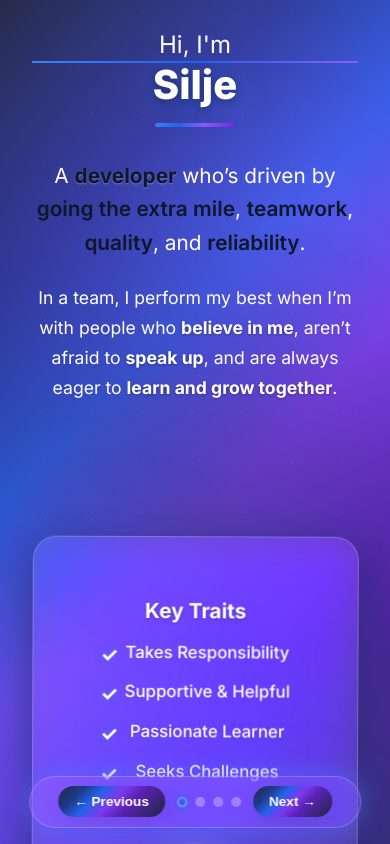
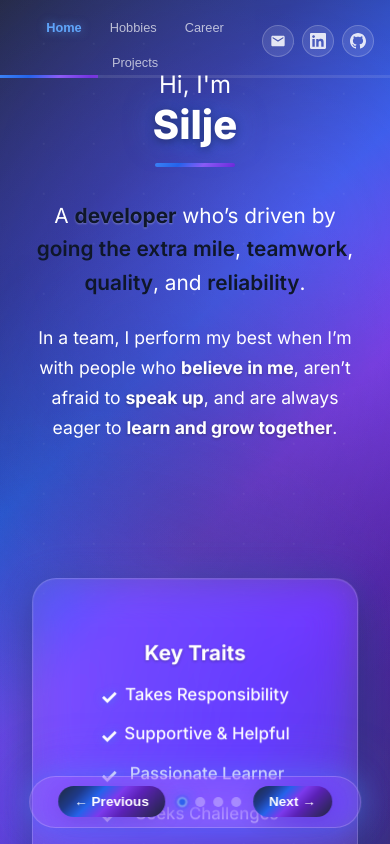
Before and after one commit to siljehtangen/portfolio, a Vue app: page / in a window 390 px wide. Built offline with nearby package versions, Linux system fonts and the light colour scheme.

Commit message:
feat: add navbar

```diff
--- a/src/App.vue
+++ b/src/App.vue
@@ -1,5 +1,7 @@
 <template>
   <div class="app-container">
+    <Navbar :current-step="step" @goto="goToStep" />
+
     <Transition name="fade" mode="out-in">
       <component :is="components[step]" :key="step" />
     </Transition>
@@ -21,11 +23,18 @@
 import Career from '@/components/MyCareer.vue'
 import Projects from '@/components/MyProjects.vue'
 import Navigation from '@/components/MyNavigation.vue'
+import Navbar from '@/components/MyNavbar.vue'
 
 const step = ref(0)
 const components = [Intro, Hobbies, Career, Projects]
 
-function nextStep() { step.value = (step.value + 1) % components.length }
-function prevStep() { step.value = step.value > 0 ? step.value - 1 : 0 }
-function goToStep(index: number) { step.value = index }
+function nextStep() {
+  step.value = (step.value + 1) % components.length
+}
+function prevStep() {
+  step.value = step.value > 0 ? step.value - 1 : 0
+}
+function goToStep(index: number) {
+  step.value = index
+}
 </script>
--- /dev/null
+++ b/src/components/MyNavbar.vue
@@ -0,0 +1,101 @@
+<template>
+  <nav class="navbar" :class="{ scrolled: isScrolled }">
+    <div class="navbar-container">
+      <div class="navbar-links">
+        <button
+          v-for="(section, index) in sections"
+          :key="index"
+          :class="['nav-link', { active: currentStep === index }]"
+          @click="goToSection(index)"
+          :aria-label="section"
+        >
+          <span class="nav-label">{{ section }}</span>
+          <span class="nav-indicator"></span>
+        </button>
+      </div>
+
+      <div class="navbar-social">
+        <a
+          href="mailto:siljehtangen@outlook.com"
+          class="social-link"
+          aria-label="Email"
+          title="Send me an email"
+        >
+          <svg class="social-icon" viewBox="0 0 24 24" fill="currentColor">
+            <path
+              d="M20 4H4c-1.1 0-1.99.9-1.99 2L2 18c0 1.1.9 2 2 2h16c1.1 0 2-.9 2-2V6c0-1.1-.9-2-2-2zm0 4l-8 5-8-5V6l8 5 8-5v2z"
+            />
+          </svg>
+        </a>
+        <a
+          href="https://www.linkedin.com/in/siljehtangen"
+          target="_blank"
+          rel="noopener noreferrer"
+          class="social-link"
+          aria-label="LinkedIn"
+          title="Get in touch on LinkedIn"
+        >
+          <svg class="social-icon" viewBox="0 0 24 24" fill="currentColor">
+            <path
+              d="M20.447 20.452h-3.554v-5.569c0-1.328-.027-3.037-1.852-3.037-1.853 0-2.136 1.445-2.136 2.939v5.667H9.351V9h3.414v1.561h.046c.477-.9 1.637-1.85 3.37-1.85 3.601 0 4.267 2.37 4.267 5.455v6.286zM5.337 7.433c-1.144 0-2.063-.926-2.063-2.065 0-1.138.92-2.063 2.063-2.063 1.14 0 2.064.925 2.064 2.063 0 1.139-.925 2.065-2.064 2.065zm1.782 13.019H3.555V9h3.564v11.452zM22.225 0H1.771C.792 0 0 .774 0 1.729v20.542C0 23.227.792 24 1.771 24h20.451C23.2 24 24 23.227 24 22.271V1.729C24 .774 23.2 0 22.222 0h.003z"
+            />
+          </svg>
+        </a>
+        <a
+          href="https://github.com/siljehtangen"
+          target="_blank"
+          rel="noopener noreferrer"
+          class="social-link"
+          aria-label="GitHub"
+          title="View my GitHub"
+        >
+          <svg class="social-icon" viewBox="0 0 24 24" fill="currentColor">
+            <path
+              d="M12 0c-6.626 0-12 5.373-12 12 0 5.302 3.438 9.8 8.207 11.387.599.111.793-.261.793-.577v-2.234c-3.338.726-4.033-1.416-4.033-1.416-.546-1.387-1.333-1.756-1.333-1.756-1.089-.745.083-.729.083-.729 1.205.084 1.839 1.237 1.839 1.237 1.07 1.834 2.807 1.304 3.492.997.107-.775.418-1.305.762-1.604-2.665-.305-5.467-1.334-5.467-5.931 0-1.311.469-2.381 1.236-3.221-.124-.303-.535-1.524.117-3.176 0 0 1.008-.322 3.301 1.23.957-.266 1.983-.399 3.003-.404 1.02.005 2.047.138 3.006.404 2.291-1.552 3.297-1.23 3.297-1.23.653 1.653.242 2.874.118 3.176.77.84 1.235 1.911 1.235 3.221 0 4.609-2.807 5.624-5.479 5.921.43.372.823 1.102.823 2.222v3.293c0 .319.192.694.801.576 4.765-1.589 8.199-6.086 8.199-11.386 0-6.627-5.373-12-12-12z"
+            />
+          </svg>
+        </a>
+      </div>
+
+      <div class="navbar-progress">
+        <div
+          class="progress-bar"
+          :style="{ width: `${((currentStep + 1) / sections.length) * 100}%` }"
+        ></div>
+      </div>
+    </div>
+  </nav>
+</template>
+
+<script setup lang="ts">
+import '@/styles/MyNavbar.css'
+import { defineProps, defineEmits, ref, onMounted, onUnmounted } from 'vue'
+
+defineProps<{
+  currentStep: number
+}>()
+
+const emit = defineEmits<{
+  (e: 'goto', index: number): void
+}>()
+
+const isScrolled = ref(false)
+
+const sections = ['Home', 'Hobbies', 'Career', 'Projects']
+
+function goToSection(index: number) {
+  emit('goto', index)
+}
+
+function handleScroll() {
+  isScrolled.value = window.scrollY > 50
+}
+
+onMounted(() => {
+  window.addEventListener('scroll', handleScroll)
+})
+
+onUnmounted(() => {
+  window.removeEventListener('scroll', handleScroll)
+})
+</script>
--- a/src/styles/MyCareer.css
+++ b/src/styles/MyCareer.css
@@ -4,6 +4,7 @@
   position: relative;
   overflow: hidden;
   padding: 4rem 2rem;
+  padding-top: 6rem;
 }
 
 .MyCareer::before {
@@ -494,5 +495,6 @@
 
   .MyCareer {
     padding: 2rem 1rem;
+    padding-top: 5rem;
   }
 }
--- a/src/styles/MyIntro.css
+++ b/src/styles/MyIntro.css
@@ -6,6 +6,7 @@
   display: flex;
   align-items: center;
   padding: 2rem;
+  padding-top: 6rem;
 }
 
 .MyIntro::before {
@@ -114,22 +115,6 @@
   position: relative;
 }
 
-.greeting::after {
-  content: '';
-  position: absolute;
-  bottom: -5px;
-  left: 0;
-  width: 0;
-  height: 2px;
-  background: linear-gradient(
-    90deg,
-    var(--secondary-blue-1),
-    var(--primary-blue-1),
-    var(--primary-purple-1)
-  );
-  animation: expandUnderline 1s ease-out 1.5s forwards;
-}
-
 .name {
   color: var(--text-primary);
   animation: fadeInUp 1s ease-out 0.6s both;
@@ -141,12 +126,6 @@
   font-weight: 800;
 }
 
-@keyframes expandUnderline {
-  to {
-    width: 100%;
-  }
-}
-
 .title-underline {
   height: 4px;
   width: 60px;
@@ -154,6 +133,15 @@
   border-radius: 2px;
   margin-top: 1rem;
   animation: expandWidth 1s ease-out 0.9s both;
+}
+
+@keyframes expandWidth {
+  from {
+    width: 0;
+  }
+  to {
+    width: 60px;
+  }
 }
 
 .description {
@@ -466,6 +454,10 @@
 }
 
 @media (max-width: 768px) {
+  .MyIntro {
+    padding-top: 5rem;
+  }
+
   .intro-container {
     grid-template-columns: 1fr;
     gap: 2rem;
@@ -482,3 +474,9 @@
     height: 120px;
   }
 }
+
+@media (max-width: 480px) {
+  .MyIntro {
+    padding-top: 4.5rem;
+  }
+}
--- /dev/null
+++ b/src/styles/MyNavbar.css
@@ -0,0 +1,270 @@
+.navbar {
+  position: fixed;
+  top: 0;
+  left: 0;
+  right: 0;
+  z-index: 2000;
+  background: transparent;
+  transition: all var(--transition-normal);
+  padding: 1rem 0;
+}
+
+.navbar.scrolled {
+  background: var(--glass-bg);
+  backdrop-filter: blur(20px) saturate(180%);
+  -webkit-backdrop-filter: blur(20px) saturate(180%);
+  border-bottom: 1px solid var(--glass-border);
+  box-shadow: var(--shadow-medium);
+}
+
+.navbar-container {
+  max-width: 1200px;
+  margin: 0 auto;
+  padding: 0 2rem 0.5rem 2rem;
+  display: flex;
+  align-items: center;
+  justify-content: space-between;
+  gap: 2rem;
+  position: relative;
+}
+
+/* Nav Links */
+.navbar-links {
+  display: flex;
+  align-items: center;
+  gap: 0.5rem;
+  justify-content: center;
+  flex: 1;
+}
+
+.nav-link {
+  position: relative;
+  display: flex;
+  align-items: center;
+  justify-content: center;
+  padding: 0.75rem 1.5rem;
+  background: transparent;
+  border: none;
+  border-radius: 16px;
+  cursor: pointer;
+  transition: all var(--transition-bounce);
+  color: var(--text-muted);
+  overflow: visible;
+}
+
+.nav-link::before {
+  content: '';
+  position: absolute;
+  top: 0;
+  left: 0;
+  right: 0;
+  bottom: 2;
+  background: var(--glass-bg);
+  border-radius: 16px;
+  opacity: 0;
+  transition: opacity var(--transition-normal);
+}
+
+.nav-link:hover::before {
+  opacity: 1;
+}
+
+.nav-label {
+  font-size: 1rem;
+  opacity: 0.8;
+  transition: all var(--transition-normal);
+  position: relative;
+  z-index: 1;
+  font-weight: 500;
+}
+
+.nav-link:hover .nav-label {
+  opacity: 1;
+  color: var(--text-primary);
+  font-weight: 600;
+}
+
+.nav-link.active .nav-label {
+  opacity: 1;
+  color: var(--secondary-blue-2);
+  font-weight: 600;
+  text-shadow: 0 0 10px rgba(96, 165, 250, 0.6);
+}
+
+/* Active Indicator - Hidden */
+.nav-indicator {
+  display: none;
+}
+
+/* Social Links */
+.navbar-social {
+  display: flex;
+  align-items: center;
+  gap: 0.75rem;
+  margin-bottom: 0.5rem;
+}
+
+.social-link {
+  display: flex;
+  align-items: center;
+  justify-content: center;
+  width: 40px;
+  height: 40px;
+  border-radius: 50%;
+  background: var(--glass-bg);
+  border: 1px solid var(--glass-border);
+  color: var(--text-muted);
+  transition: all var(--transition-bounce);
+  text-decoration: none;
+  position: relative;
+  overflow: hidden;
+}
+
+.social-link::before {
+  content: '';
+  position: absolute;
+  top: 0;
+  left: 0;
+  right: 0;
+  bottom: 0;
+  background: var(--bg-gradient-accent);
+  opacity: 0;
+  transition: opacity var(--transition-normal);
+  border-radius: 50%;
+}
+
+.social-link:hover::before {
+  opacity: 1;
+}
+
+.social-link:hover {
+  transform: translateY(-3px) scale(1.1);
+  border-color: var(--glass-hover-border);
+  box-shadow: 0 4px 12px rgba(37, 99, 235, 0.4);
+}
+
+.social-icon {
+  width: 20px;
+  height: 20px;
+  position: relative;
+  z-index: 1;
+  transition: all var(--transition-normal);
+}
+
+.social-link:hover .social-icon {
+  color: var(--text-primary);
+  transform: scale(1.1);
+}
+
+/* Progress Bar */
+.navbar-progress {
+  position: absolute;
+  bottom: 0;
+  left: 0;
+  right: 0;
+  height: 3px;
+  background: rgba(255, 255, 255, 0.1);
+  overflow: hidden;
+}
+
+.progress-bar {
+  height: 100%;
+  background: var(--bg-gradient-accent);
+  transition: width var(--transition-slow);
+  box-shadow: 0 0 10px rgba(37, 99, 235, 0.6);
+  position: relative;
+  overflow: hidden;
+}
+
+.progress-bar::after {
+  content: '';
+  position: absolute;
+  top: 0;
+  left: 0;
+  right: 0;
+  bottom: 0;
+  background: linear-gradient(90deg, transparent, rgba(255, 255, 255, 0.4), transparent);
+  animation: shimmer 2s infinite;
+}
+
+/* Animations */
+@keyframes shimmer {
+  0% {
+    transform: translateX(-100%);
+  }
+  100% {
+    transform: translateX(100%);
+  }
+}
+
+/* Mobile Responsive */
+@media (max-width: 768px) {
+  .navbar-container {
+    padding: 0 1rem;
+    gap: 1rem;
+    flex-wrap: wrap;
+  }
+
+  .navbar-links {
+    gap: 0.25rem;
+    flex-wrap: wrap;
+    order: 1;
+    width: 100%;
+    justify-content: center;
+  }
+
+  .navbar-social {
+    order: 2;
+    gap: 0.5rem;
+  }
+
+  .nav-link {
+    padding: 0.5rem 1rem;
+  }
+
+  .nav-label {
+    font-size: 0.875rem;
+  }
+
+  .social-link {
+    width: 36px;
+    height: 36px;
+  }
+
+  .social-icon {
+    width: 18px;
+    height: 18px;
+  }
+}
+
+@media (max-width: 480px) {
+  .navbar {
+    padding: 0.75rem 0;
+  }
+
+  .navbar-container {
+    gap: 0.5rem;
+  }
+
+  .nav-link {
+    padding: 0.5rem 0.75rem;
+  }
+
+  .nav-label {
+    font-size: 0.8rem;
+  }
+
+  .navbar-social {
+    gap: 0.5rem;
+  }
+
+  .social-link {
+    width: 32px;
+    height: 32px;
+  }
+
+  .social-icon {
+    width: 16px;
+    height: 16px;
+  }
+}
```
Also changed, not shown: src/styles/MyHobbies.css (+15 -10 lines), src/styles/MyProjects.css (+18 -12 lines).
